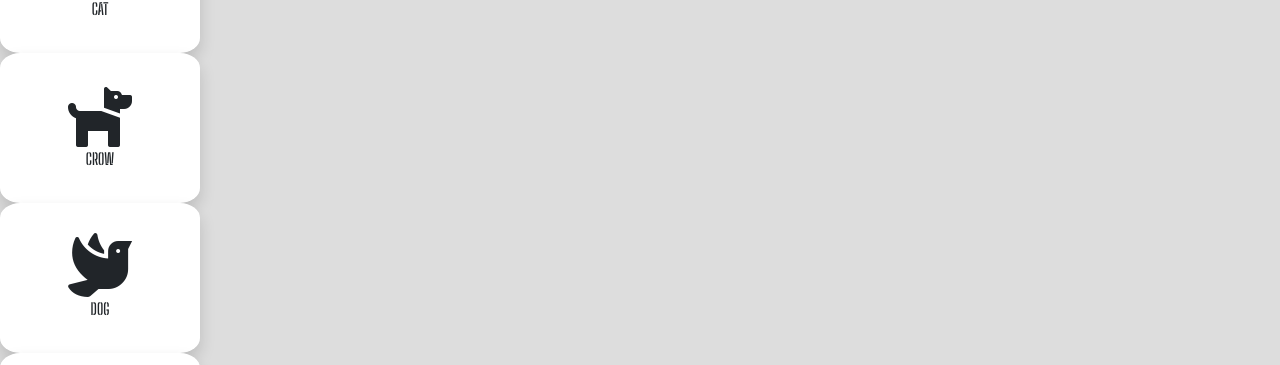
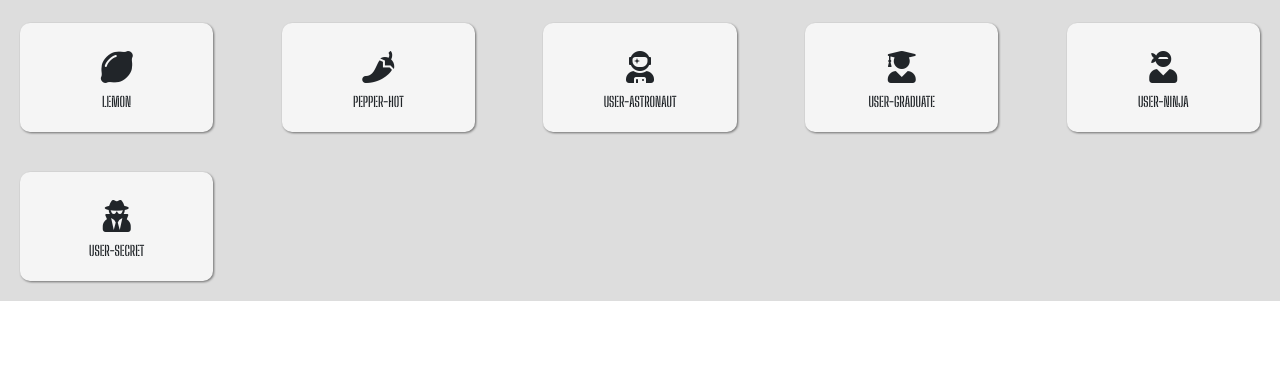
Before and after one commit to EdoardoRagazzi/js-es6-icons, a plain HTML site: page index.html in a window 1280 px wide. Shown: the part 435-800 px from the top of the page. Drawn offline with nearby package versions, Linux system fonts and the light colour scheme.

Commit message:
Icons with Flex

```diff
--- a/css/style.css
+++ b/css/style.css
@@ -5,7 +5,6 @@
     font-family: 'Big Shoulders Stencil Display', cursive;
 }
 body{
-    background-color: #DDDDDD;
     overflow: hidden;
 }
 .header{
@@ -23,18 +22,31 @@ body{
     height:70px;
     width:100%;
     line-height: 70px;
+    display: flex;
+    align-items: center;
+    justify-content: center;
 }
-.box{
-    background-color:white;
-    height: 150px;
-    width: 200px;
-    border-radius: 10%;
-    box-shadow: lightgrey;
+
+.icons {
+    display: flex;
+    justify-content: space-between;
+    align-items: flex-start;
+    flex-wrap: wrap;
+    height: calc(100% - 140px);
+    overflow-y: scroll;
+    font-size: 200%;
+    background-color: rgb(221, 221, 221);
+  }
+  .icons > div {
+    flex-basis: calc(100% / 6 - 20px );
+    min-width: 150px;
+    margin: 20px;
+    padding: 20px;
+    background: rgb(245, 245, 245);
+    border-radius: 10px;
     text-align: center;
-    line-height: 160px;
-}
-.icons{
-    overflow-x: auto;
-    overflow-x: hidden;
-    height: calc(100vh - 140px);
-}
+    filter: drop-shadow(1px 1px 1px rgba(0,0,0, 0.5));
+  }
+  .icons .title {
+    font-size: 14px;
+  }
--- a/index.html
+++ b/index.html
@@ -36,16 +36,12 @@
                 </ul>
             </div>
         </div>
-        <div class="icons">
-            <div class="row g-2 pt-5">
-                <div id="box">
+        <div id="icons" class="icons">
+            <!--DIV-->
+        </div>
+    </div>
 
-                </div>
 
-            </div>
-        </div>
-
-    </div>
 
 
 
--- a/js/script.js
+++ b/js/script.js
@@ -97,21 +97,47 @@ const icons = [
         family: 'fas',
     },
 ];
+print(icons);
 //---------------------MILESTONE-1------------------------//
-icons.forEach(element => {
+function print(array) {
+    array.forEach((element) => {
+        console.log(element);
 
-    const { name, prefix, type, family } = element;
+        const { name, prefix, family } = element;
 
-    const elementHTML =
-        `<div class="col">
-                    <div class="box shadow">
-                        <i class="${element.family} ${element.prefix}${element.name} fa-4x"></i>
-                        <div class="title text-uppercase pt-3"> ${element.name} </div>
-                    </div>
-         </div> `
-    document.getElementById('box').innerHTML += elementHTML;
+        const elementHTML = `
+          <div>
+            <i class="${family} ${prefix}${name}"></i>
+            <div class="title">${name.toUpperCase()}</div>
+          </div>
+          `;
 
-});
+        document.getElementById('icons').innerHTML += elementHTML;
+    });
+};
+
+
+//-----------------MILESTONE 2 -----------------//
+
+// const coloredArray = icons.map((element) => {
+//     const { name, prefix, type, family } = element;
+//     console.log(element);
+//     let color = 'purple';
+//     if (element.type == 'animal') {
+//         color = 'green';
+//     } else if (element.type == 'vegetable') {
+//         color = 'orange';
+//     }
+//     return {
+//         ...element,  //Spread tutti gli elementi di quell'oggetto
+//         color
+//     }
+
+// });
+
+
+
+
 
 
 
```
